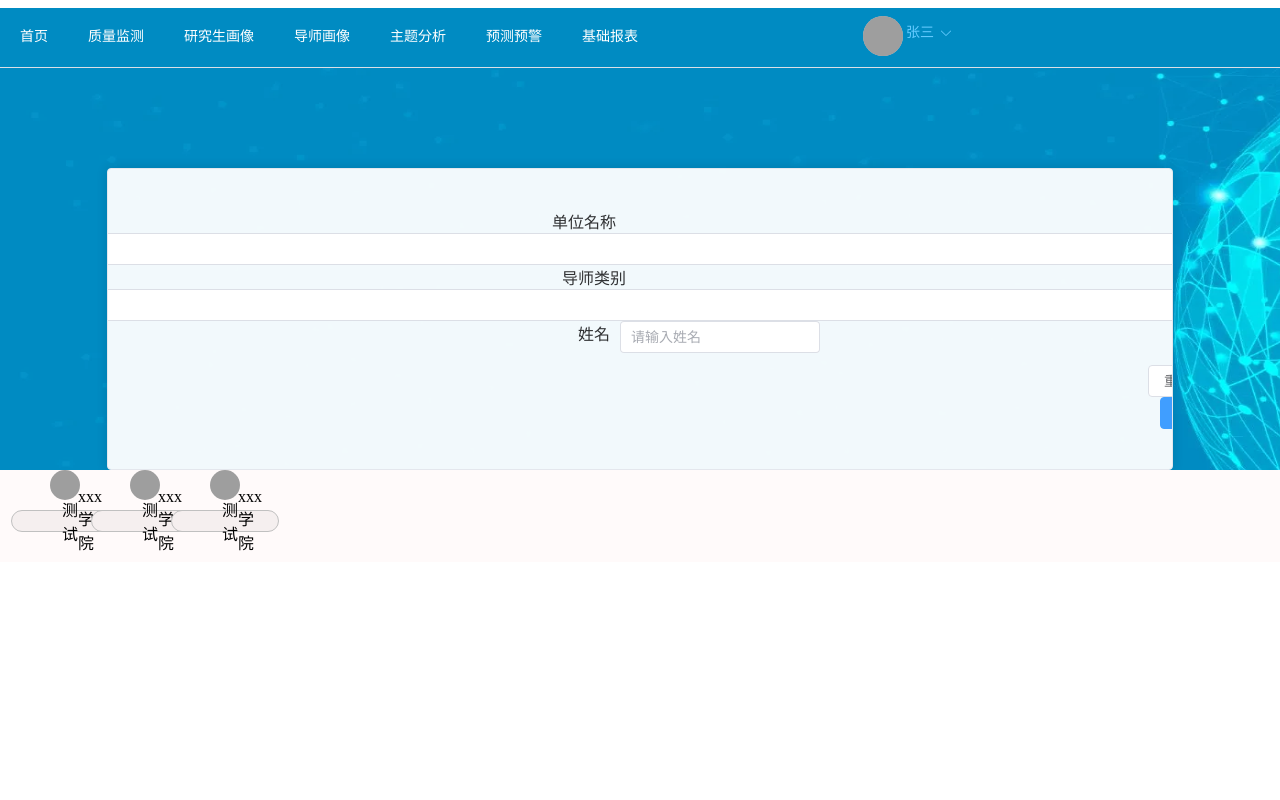
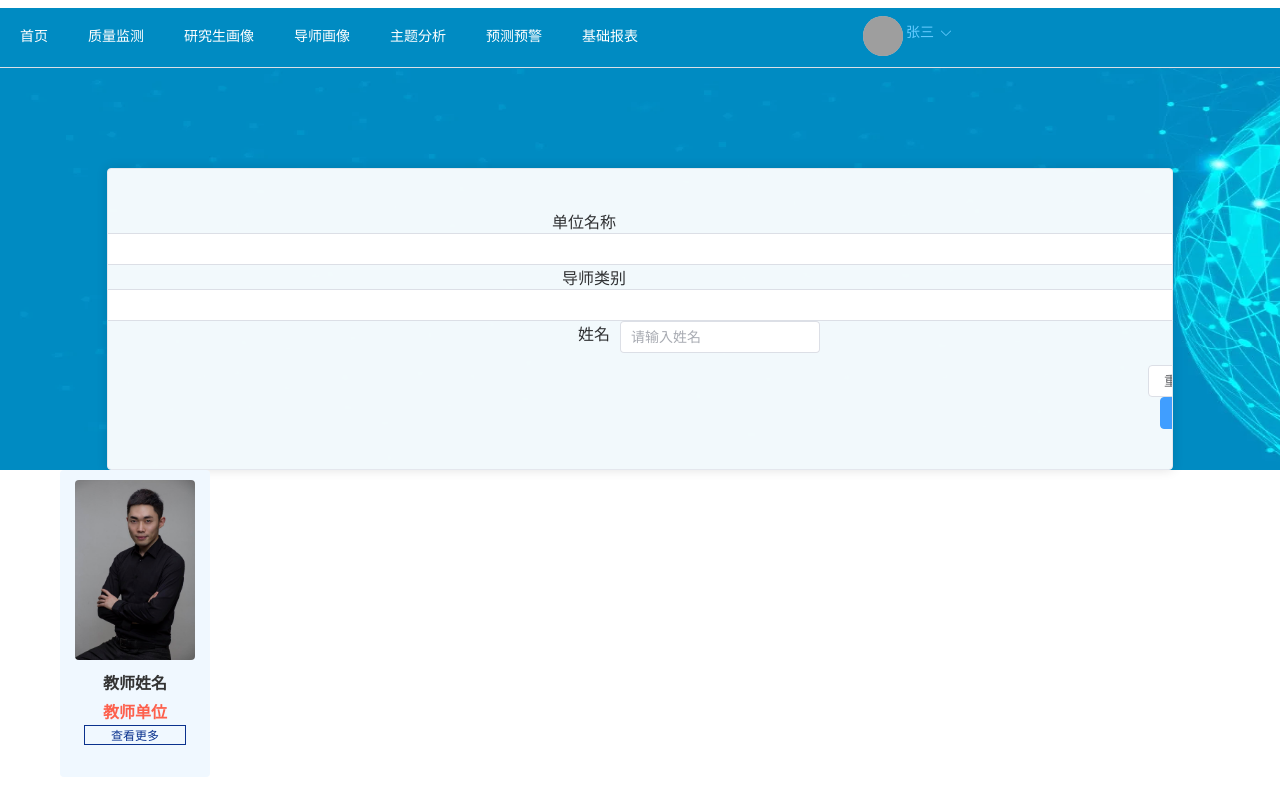
Before and after one commit to 16671072395/vue3-post, a Vue app: page /mentorportrait in a window 1280 px wide. Built offline with nearby package versions, Linux system fonts and the light colour scheme; sample sign-in values are in the browser's storage; grey boxes are pictures that could not be loaded.

Commit message:
导师页面框架布局初步修改，但使用v-for就会不显示图片

```diff
--- a/src/views/MentorPortrait.vue
+++ b/src/views/MentorPortrait.vue
@@ -36,16 +36,18 @@
             <el-button type="primary" size="default">搜索</el-button>
         </div>
     </el-card>
+    <div style="background-color: rgba(128,128,128,0.58)">
+        <ul class="list BanXing">
+            <li style="border-radius: 4px">
                 <div>
-        <div class="teacher">
-            <div class="teacher_1" v-for="(item,id) in teacher" :key="id">
-                <img src="{{item.src}}" class="img">
-                <div class="teacher_2">
-                    <text>{{ item.name }}</text>
-                    <text>{{ item.company }}</text>
+                    <img src="../assets/test.jpeg" width="80%"
+                         style="display: block;margin: 10px auto;border-radius: 4px">
                 </div>
-            </div>
-        </div>
+                <div class="name">教师姓名</div>
+                <div class="company">教师单位</div>
+                <div class="btn">查看更多</div>
+            </li>
+        </ul>
     </div>
 
 
@@ -77,70 +79,73 @@
                 ],
                 CompanyName: '',
                 MentorCategory: '',
-                teacher: [
-                    {
-                        id: 1,
-                        src: "../../assets/test.jpeg",
-                        name: "测试",
-                        company: "xxx学院"
-                    },
-                    {
-                        id: 2,
-                        src: "../../assets/test.jpeg",
-                        name: "测试",
-                        company: "xxx学院"
-                    },
-                    {
-                        id: 3,
-                        src: "../../assets/test.jpeg",
-                        name: "测试",
-                        company: "xxx学院"
-                    }
-                ],
             }
         }
     }
 </script>
 
-<style>
-    .teacher {
-        width: 100%;
-        display: flex;
-        flex-wrap: wrap;
-        align-self: center;
-        align-items: center;
-        background-color: snow;
+<style lang="less" scoped>
+  .BanXing {
+    width: 1200px;
+    margin: auto;
   }
 
-    .teacher_1 {
-        padding-left: 50px;
-        width: 30px;
-        display: flex;
-        flex-direction: column;
-        align-items: center;
-        justify-content: center;
+  .list {
+    border-radius: 4px;
+    //display:flex;
+    //justify-content: space-between;
+    //flex-wrap: wrap;
+    li {
+      float: left;
+      list-style-type: none;
+      padding-bottom: 32px;
+      width: 150px;
+      height: 80%;
+      background-color: aliceblue;
+      cursor: pointer;
+      position: relative;
+      top: 0;
+
+      img {
+        display: block;
+        margin-bottom: 15px;
       }
 
-    .teacher_2 {
-        display: flex;
-        flex-direction: row;
-        height: 20px;
-        border: 1px solid silver;
-        width: 20%;
-        background-color: rgb(245, 239, 239);
-        border-radius: 50px;
-        align-items: center;
-        justify-content: space-between;
-        padding-left: 50px;
-        padding-right: 50px;
-        margin-top: 10px;
-        margin-bottom: 30px;
+      .name {
+        font-size: 16px;
+        font-weight: bold;
+        color: #333333;
+        margin-bottom: 5px;
+        text-align: center;
       }
 
-    .img {
-        width: 30px;
-        height: 30px;
-        border-radius: 20px;
+      .company {
+        font-weight: bold;
+        color: #fd604d;
+        text-align: center;
+        margin-bottom: 2px;
+      }
+
+      .btn {
+        width: 100px;
+        text-align: center;
+        font-size: 12px;
+        font-weight: 300;
+        color: #0a328e;
+        border: 1px solid #0a328e;
+        margin: auto;
+      }
+
+      &:hover {
+        .btn {
+          background-color: #0a328e;
+          color: #f0f0f0;
+        }
+
+        top: -5px;
+        transition: top 0.2s linear;
+      }
+    }
   }
 
   #card {
```
Lines whose indentation alone changed are shown as unchanged.
